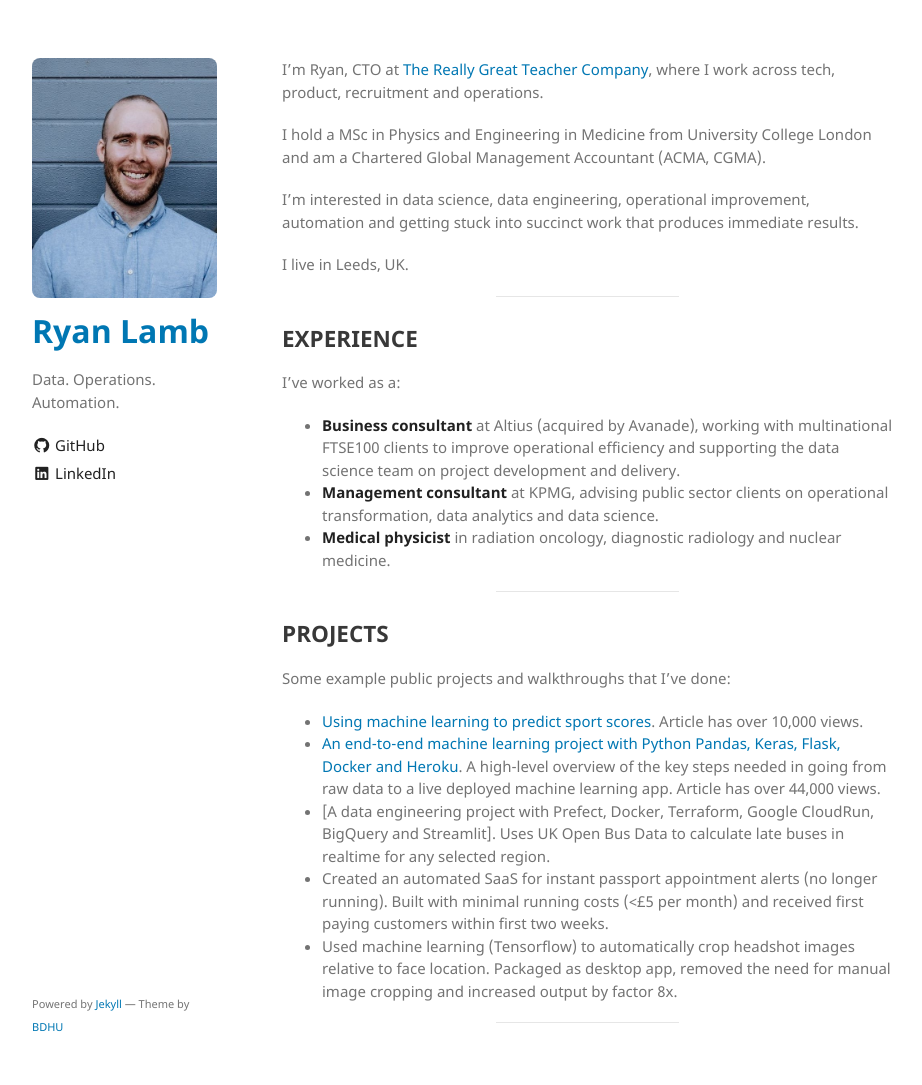
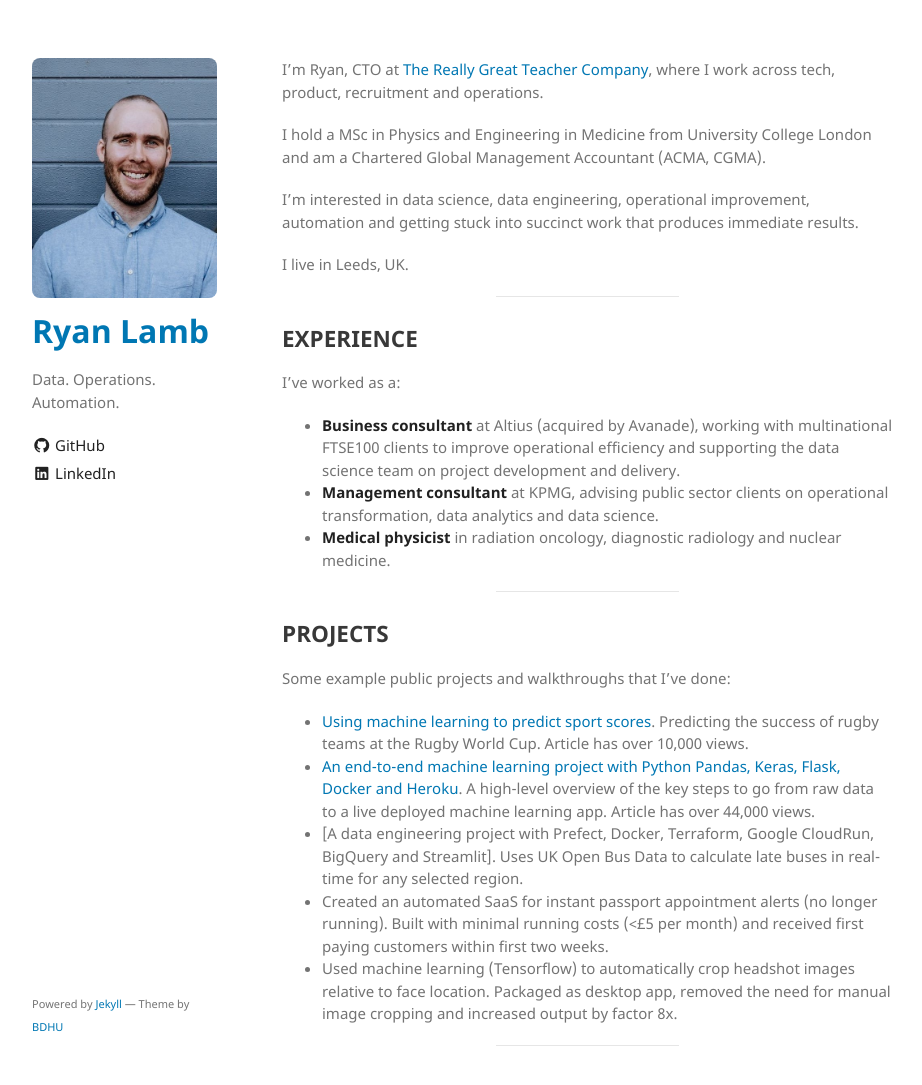
Before and after one commit to RyanEricLamb/ryanericlamb.github.io, a Jekyll site: the page built from index.md, in a window 1280 px wide and 1106 px high. Shown: the top 1085 px of the window, without its empty margins (178-1100 px from the left). Built offline with Jekyll 4.4.1, drawn with Linux system fonts in a browser that asks for light colours.

Commit message:
updated projects

```diff
--- a/index.md
+++ b/index.md
@@ -23,9 +23,9 @@ I've worked as a:
 
 ## PROJECTS
 Some example public projects and walkthroughs that I've done:
-- [Using machine learning to predict sport scores](https://medium.com/towards-data-science/using-machine-learning-to-predict-sport-scores-a-rugby-world-cup-example-f699fd552673). Article has over 10,000 views.
-- [An end-to-end machine learning project with Python Pandas, Keras, Flask, Docker and Heroku](https://medium.com/towards-data-science/an-end-to-end-machine-learning-project-with-python-pandas-keras-flask-docker-and-heroku-c987018c42c7). A high-level overview of the key steps needed in going from raw data to a live deployed machine learning app. Article has over 44,000 views.
-- [A data engineering project with Prefect, Docker, Terraform, Google CloudRun, BigQuery and Streamlit]. Uses UK Open Bus Data to calculate late buses in realtime for any selected region.
+- [Using machine learning to predict sport scores](https://medium.com/towards-data-science/using-machine-learning-to-predict-sport-scores-a-rugby-world-cup-example-f699fd552673). Predicting the success of rugby teams at the Rugby World Cup. Article has over 10,000 views.
+- [An end-to-end machine learning project with Python Pandas, Keras, Flask, Docker and Heroku](https://medium.com/towards-data-science/an-end-to-end-machine-learning-project-with-python-pandas-keras-flask-docker-and-heroku-c987018c42c7). A high-level overview of the key steps to go from raw data to a live deployed machine learning app. Article has over 44,000 views.
+- [A data engineering project with Prefect, Docker, Terraform, Google CloudRun, BigQuery and Streamlit]. Uses UK Open Bus Data to calculate late buses in real-time for any selected region.
 - Created an automated SaaS for instant passport appointment alerts (no longer running). Built with minimal running costs (<£5 per month) and received first paying customers within first two weeks.
 - Used machine learning (Tensorflow) to automatically crop headshot images relative to face location. Packaged as desktop app, removed the need for manual image cropping and increased output by factor 8x.
 
```
Also changed, not shown: README.md (deleted).
